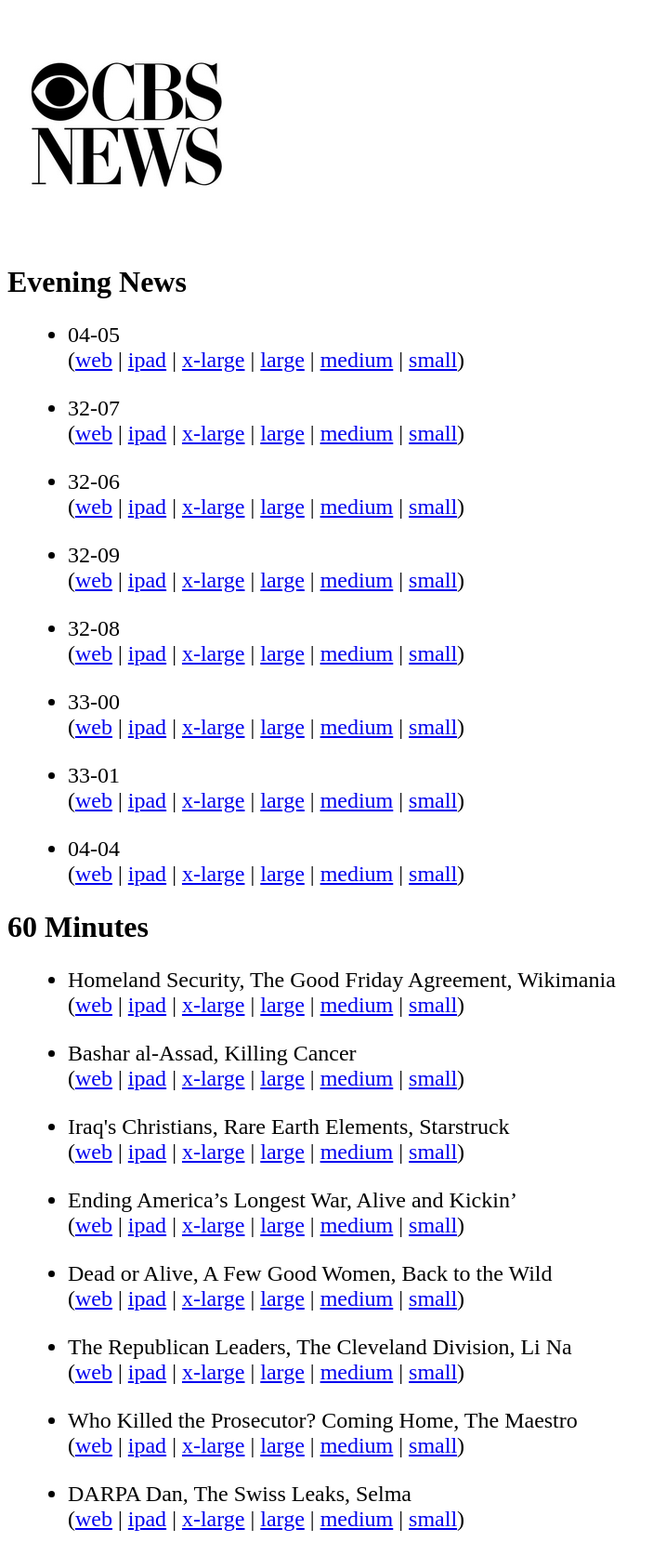
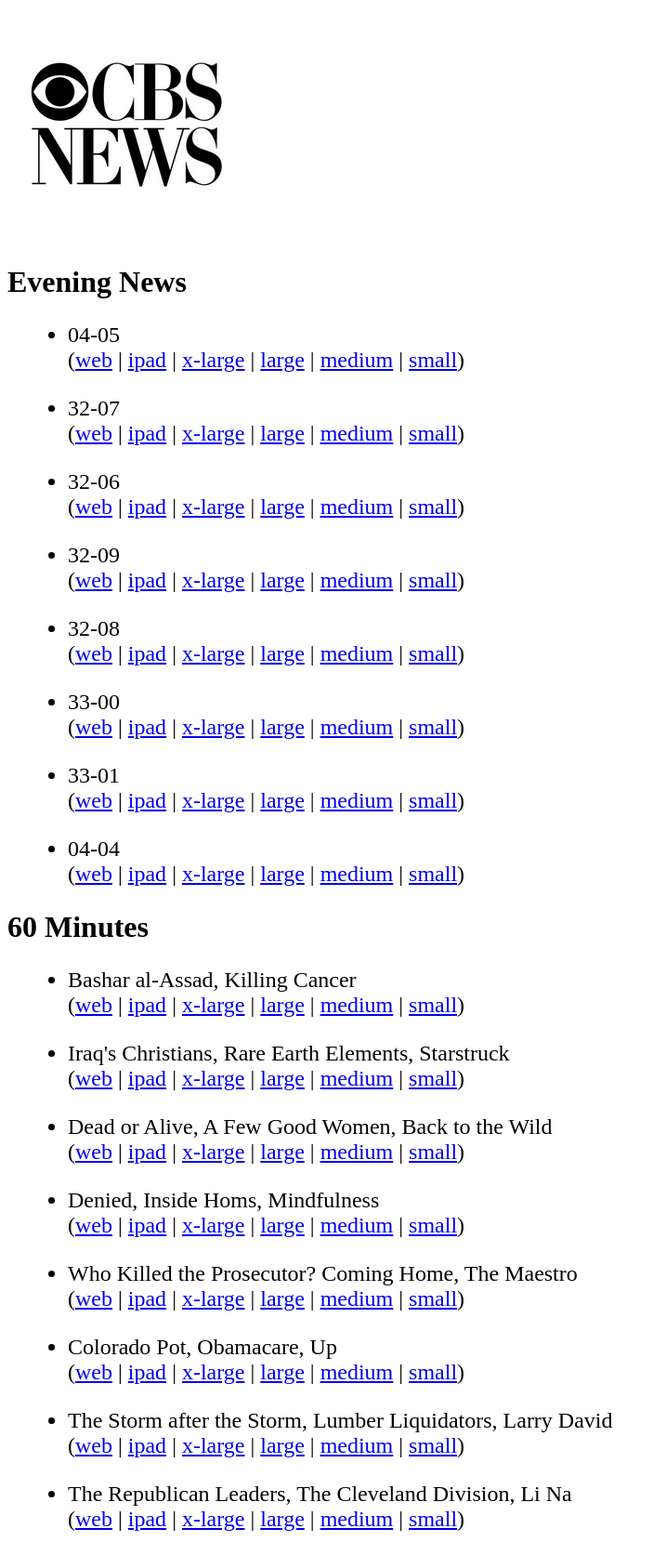
Before and after one commit to jkutner/cbsfeed, a Jekyll site: the page built from index.html, in a window 1280 px wide. Shown: the whole page at 93% size, without its empty margins (0-717 px from the left). Built offline with Jekyll 4.4.1, drawn with Linux system fonts in a browser that asks for light colours; nearby versions of some CDN libraries; some of the changed lines change nothing that is shown.

Commit message:
Updating with latest episdoes

```diff
--- a/_data/sixtymin.yml
+++ b/_data/sixtymin.yml
@@ -1,13 +1,4 @@
 ---
-- title: Homeland Security, The Good Friday Agreement, Wikimania
-  links:
-    orig: /videos/homeland-security-the-good-friday-agreement-wikimania/
-    ipad: ipad-streaming.cbsnews.com/media/mpx/2015/02/23/402701891941/60_FULL_022215_V2_348998_500/60_FULL_022215_V2_348998_500.m3u8
-    mp4_240: media\/2015\/02\/23\/402701891941\/60_FULL_022215_V2_348988_240.mp4
-    mp4_740: media\/2015\/02\/23\/402701891941\/60_FULL_022215_V2_348988_740.mp4
-    mp4_796: media\/2015\/02\/23\/402701891941\/60_FULL_022215_V2_348988_796.mp4
-    mp4_1296: media\/2015\/02\/23\/402701891941\/60_FULL_022215_V2_348988_1296.mp4
-  date: Homeland Security, The Good Friday Agreement, Wikimania
 - title: Bashar al-Assad, Killing Cancer
   links:
     orig: /videos/bashar-al-assad-killing-cancer/
@@ -26,15 +17,6 @@
     mp4_796: media\/2015\/03\/22\/416497219642\/60_Full_032215_362916_796.mp4
     mp4_1296: media\/2015\/03\/22\/416497219642\/60_Full_032215_362916_1296.mp4
   date: Iraq's Christians, Rare Earth Elements, Starstruck
-- title: Ending America&rsquo;s Longest War, Alive and Kickin&rsquo;
-  links:
-    orig: /videos/ending-americas-longest-war-alive-and-kickin/
-    ipad: ipad-streaming.cbsnews.com/media/mpx/2015/02/23/402701891941/60_FULL_022215_V2_348998_500/60_FULL_022215_V2_348998_500.m3u8
-    mp4_240: media\/2015\/02\/23\/402701891941\/60_FULL_022215_V2_348988_240.mp4
-    mp4_740: media\/2015\/02\/23\/402701891941\/60_FULL_022215_V2_348988_740.mp4
-    mp4_796: media\/2015\/02\/23\/402701891941\/60_FULL_022215_V2_348988_796.mp4
-    mp4_1296: media\/2015\/02\/23\/402701891941\/60_FULL_022215_V2_348988_1296.mp4
-  date: Ending America&rsquo;s Longest War, Alive and Kickin&rsquo;
 - title: Dead or Alive, A Few Good Women, Back to the Wild
   links:
     orig: /videos/dead-or-alive-a-few-good-women-back-to-the-wild/
@@ -44,6 +26,42 @@
     mp4_796: media\/2015\/02\/23\/402701891941\/60_FULL_022215_V2_348988_796.mp4
     mp4_1296: media\/2015\/02\/23\/402701891941\/60_FULL_022215_V2_348988_1296.mp4
   date: Dead or Alive, A Few Good Women, Back to the Wild
+- title: Denied, Inside Homs, Mindfulness
+  links:
+    orig: /videos/denied-inside-homs-mindfulness/
+    ipad: ipad-streaming.cbsnews.com/media/mpx/2014/12/14/372475971824/60_FULL_121414_320321_phone.m3u8
+    mp4_240: media\/2014\/12\/14\/372475971824\/60_FULL_121414_320246_240.mp4
+    mp4_740: media\/2014\/12\/14\/372475971824\/60_FULL_121414_320246_740.mp4
+    mp4_796: media\/2014\/12\/14\/372475971824\/60_FULL_121414_320246_796.mp4
+    mp4_1296: media\/2014\/12\/14\/372475971824\/60_FULL_121414_320246_1296.mp4
+  date: Denied, Inside Homs, Mindfulness
+- title: Who Killed the Prosecutor? Coming Home, The Maestro
+  links:
+    orig: /videos/who-killed-the-prosecutor-coming-home-the-maestro/
+    ipad: ipad-streaming.cbsnews.com/media/mpx/2015/03/08/410065475654/60_Full_0308_355472_phone.m3u8
+    mp4_240: media\/2015\/03\/08\/410065475654\/60_Full_0308_355442_240.mp4
+    mp4_740: media\/2015\/03\/08\/410065475654\/60_Full_0308_355442_740.mp4
+    mp4_796: media\/2015\/03\/08\/410065475654\/60_Full_0308_355442_796.mp4
+    mp4_1296: media\/2015\/03\/08\/410065475654\/60_Full_0308_355442_1296.mp4
+  date: Who Killed the Prosecutor? Coming Home, The Maestro
+- title: Colorado Pot, Obamacare, Up
+  links:
+    orig: /videos/colorado-pot-obamacare-up/
+    ipad: ipad-streaming.cbsnews.com/media/mpx/2015/01/11/382843459550/60_FULL_011015_329778_500/60_FULL_011015_329778_500.m3u8
+    mp4_240: media\/2015\/01\/11\/382843459550\/60_FULL_011015_329632_240.mp4
+    mp4_740: media\/2015\/01\/11\/382843459550\/60_FULL_011015_329632_740.mp4
+    mp4_796: media\/2015\/01\/11\/382843459550\/60_FULL_011015_329632_796.mp4
+    mp4_1296: media\/2015\/01\/11\/382843459550\/60_FULL_011015_329632_1296.mp4
+  date: Colorado Pot, Obamacare, Up
+- title: The Storm after the Storm, Lumber Liquidators, Larry David
+  links:
+    orig: /videos/the-storm-after-the-storm-lumber-liquidators-larry-david/
+    ipad: ipad-streaming.cbsnews.com/media/mpx/2015/02/23/402701891941/60_FULL_022215_V2_348998_500/60_FULL_022215_V2_348998_500.m3u8
+    mp4_240: media\/2015\/02\/23\/402701891941\/60_FULL_022215_V2_348988_240.mp4
+    mp4_740: media\/2015\/02\/23\/402701891941\/60_FULL_022215_V2_348988_740.mp4
+    mp4_796: media\/2015\/02\/23\/402701891941\/60_FULL_022215_V2_348988_796.mp4
+    mp4_1296: media\/2015\/02\/23\/402701891941\/60_FULL_022215_V2_348988_1296.mp4
+  date: The Storm after the Storm, Lumber Liquidators, Larry David
 - title: The Republican Leaders, The Cleveland Division, Li Na
   links:
     orig: /videos/the-republican-leaders-the-cleveland-division-li-na/
@@ -53,21 +71,3 @@
     mp4_796: media\/2015\/01\/26\/388990019823\/60_FULL_12515_336293_796.mp4
     mp4_1296: media\/2015\/01\/26\/388990019823\/60_FULL_12515_336293_1296.mp4
   date: The Republican Leaders, The Cleveland Division, Li Na
-- title: Who Killed the Prosecutor? Coming Home, The Maestro
-  links:
-    orig: /videos/who-killed-the-prosecutor-coming-home-the-maestro/
-    ipad: ipad-streaming.cbsnews.com/media/mpx/2015/03/08/410065475654/60_Full_0308_355472_phone.m3u8
-    mp4_240: media\/2015\/03\/08\/410065475654\/60_Full_0308_355442_240.mp4
-    mp4_740: media\/2015\/03\/08\/410065475654\/60_Full_0308_355442_740.mp4
-    mp4_796: media\/2015\/03\/08\/410065475654\/60_Full_0308_355442_796.mp4
-    mp4_1296: media\/2015\/03\/08\/410065475654\/60_Full_0308_355442_1296.mp4
-  date: Who Killed the Prosecutor? Coming Home, The Maestro
-- title: DARPA Dan, The Swiss Leaks, Selma
-  links:
-    orig: /videos/darpa-dan-the-swiss-leaks-selma/
-    ipad: ipad-streaming.cbsnews.com/media/mpx/2015/02/08/395822659644/60_FULL_2815_342198_500/60_FULL_2815_342198_500.m3u8
-    mp4_240: media\/2015\/02\/08\/395822659644\/60_FULL_2815_342054_240.mp4
-    mp4_740: media\/2015\/02\/08\/395822659644\/60_FULL_2815_342054_740.mp4
-    mp4_796: media\/2015\/02\/08\/395822659644\/60_FULL_2815_342054_796.mp4
-    mp4_1296: media\/2015\/02\/08\/395822659644\/60_FULL_2815_342054_1296.mp4
-  date: DARPA Dan, The Swiss Leaks, Selma
```
